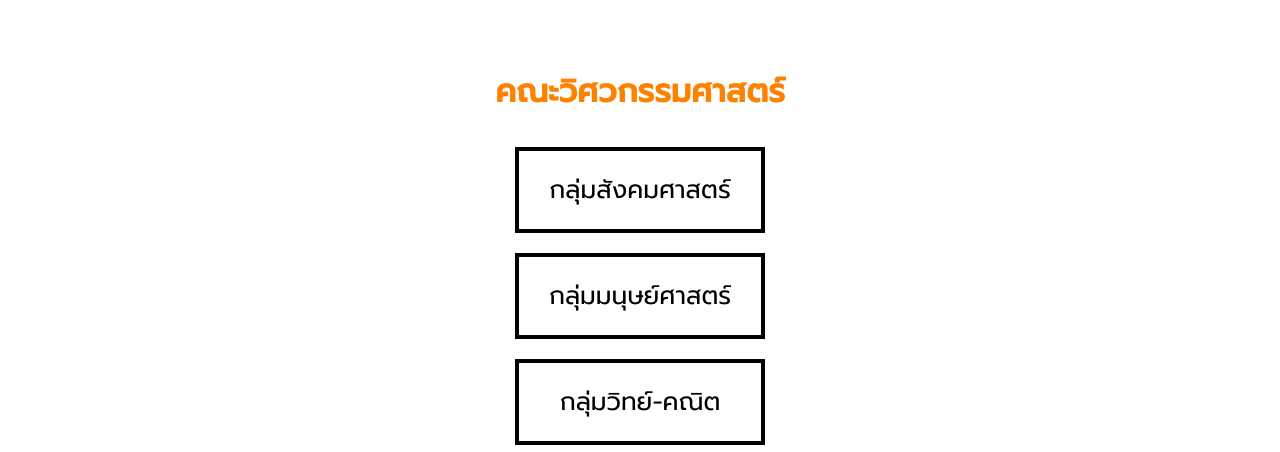
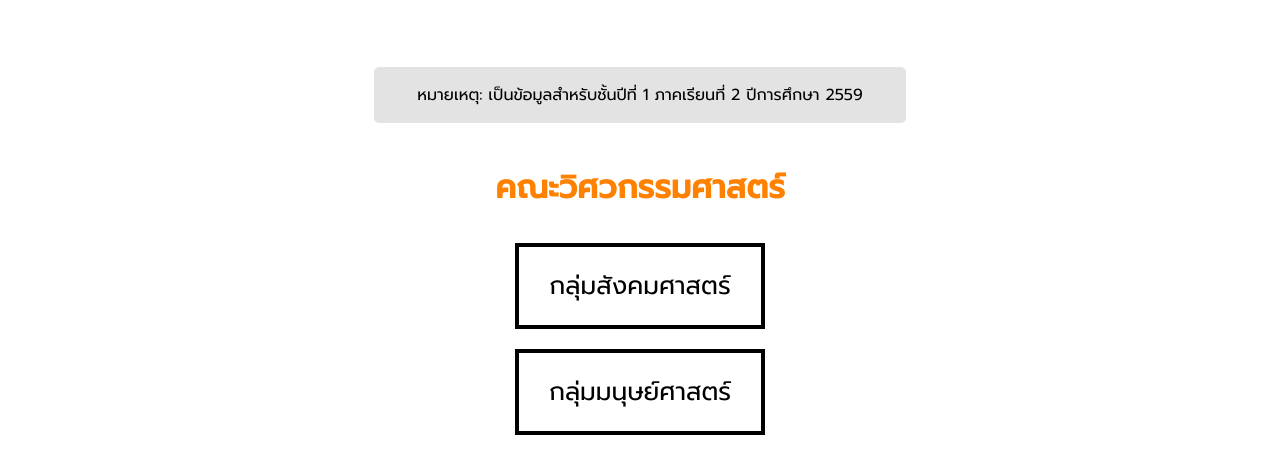
Before and after one commit to DobaKung/KMITL-ElectiveCourseScanner, a plain HTML site: page project-webpage/index.html in a window 1280 px wide. Shown: the part 271-723 px from the top of the page. Drawn offline with Linux system fonts and the light colour scheme.

Commit message:
Add top remark

```diff
--- a/project-webpage/index.html
+++ b/project-webpage/index.html
@@ -15,6 +15,9 @@
 			<source srcset="logo.png 1x, logo@2x.png 2x">
 			<img src="logo.png" class="logo" alt="KMITL Elective Course Hub">
 		</picture>
+		<div class="note">
+			หมายเหตุ: เป็นข้อมูลสำหรับ<wbr>ชั้นปีที่ 1 <wbr>ภาคเรียนที่ 2 ปีการศึกษา 2559
+		</div>
 		<h1>คณะวิศวกรรมศาสตร์</h1>
 		<div class="btn-group">
 			<a href="http://www.reg.kmitl.ac.th/teachtable_v20/teachtable_show.php?&faculty_id=01&dept_id=x&curr_id=0&curr2_id=x&year=2559&semester=2&class=9" class="button" target="_blank">กลุ่มสังคมศาสตร์</a>
--- a/project-webpage/style.css
+++ b/project-webpage/style.css
@@ -10,6 +10,16 @@ body {
 	max-width: 900px;
 	margin: 0 auto;
 	padding: 80px 0 120px;
+}
+
+.note {
+	background: #e3e3e3;
+	padding: 16px;
+	width: 90%;
+	max-width: 500px;
+	margin: 0 auto 40px;
+	border-radius: 5px;
+	white-space: nowrap;
 }
 
 .sticky {
```
Also changed, not shown: project-webpage/style.min.css.
